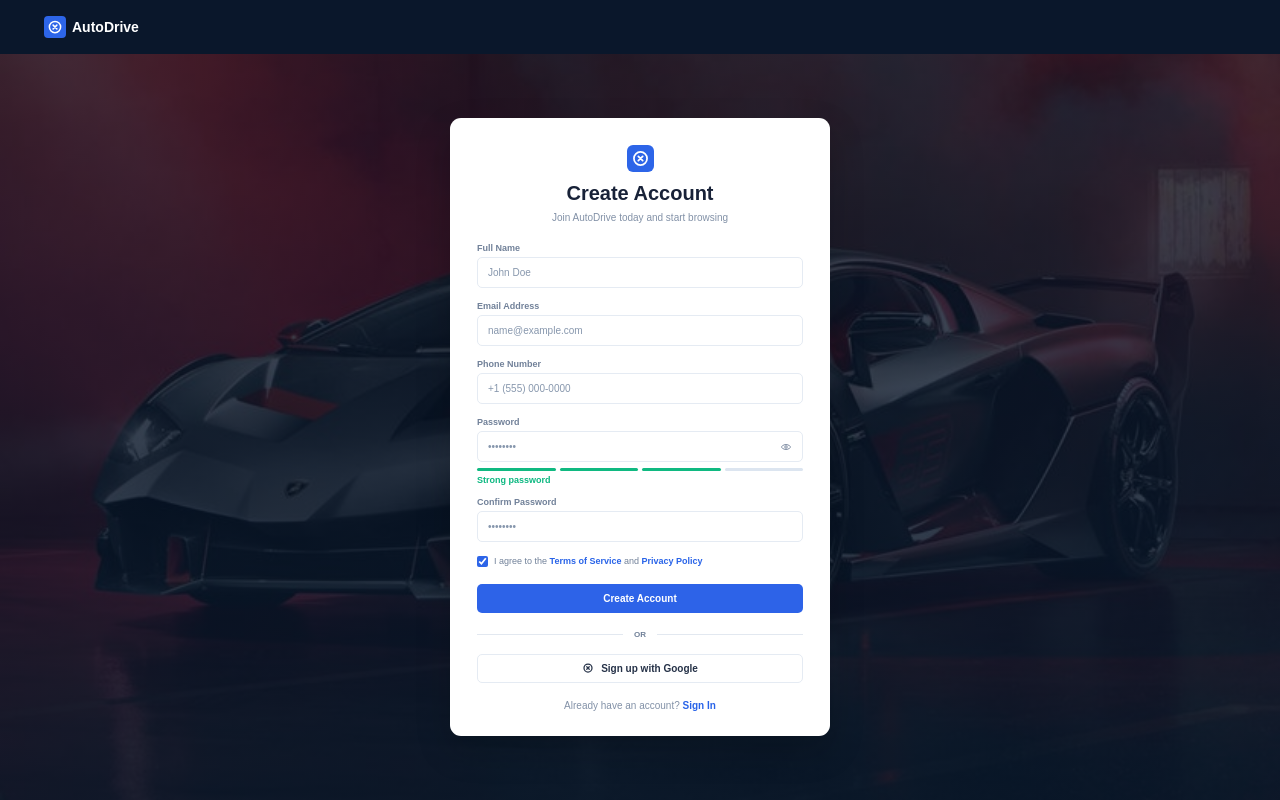
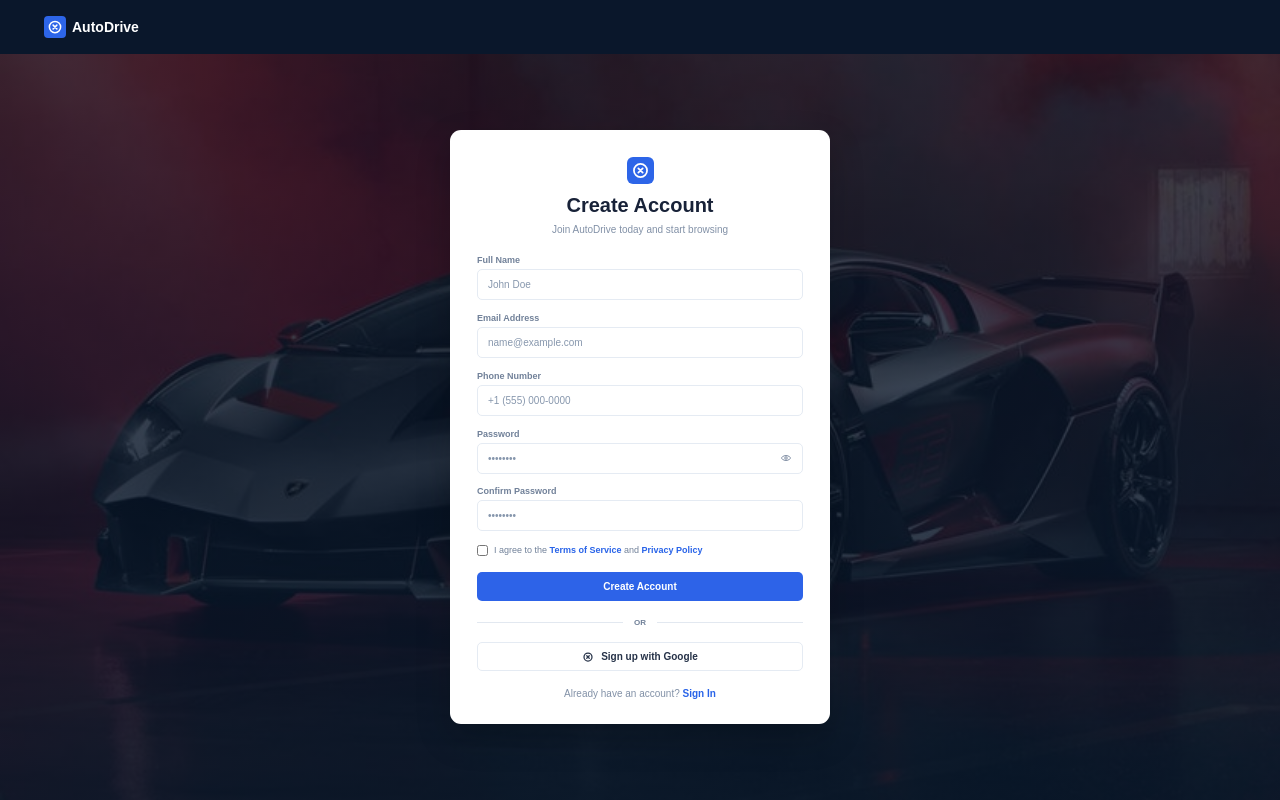
Before and after one commit to GiaKiet201205/FE-Showroom, an Angular app: page /sign-up in a window 1280 px wide. Built offline with nearby package versions, Linux system fonts and the light colour scheme.

Commit message:
change login into reactive form

```diff
--- a/src/app/features/auth/pages/sign-in/sign-in.component.html
+++ b/src/app/features/auth/pages/sign-in/sign-in.component.html
@@ -23,7 +23,7 @@
   </header>
 
   <main class="hero">
-    <section class="login-card" aria-labelledby="sign-in-title">
+    <form class="login-card" aria-labelledby="sign-in-title" [formGroup]="form" (ngSubmit)="submit()" novalidate>
       <span class="brand-mark card-mark" aria-hidden="true">
         <svg viewBox="0 0 24 24" fill="none">
           <circle
@@ -50,9 +50,11 @@
         <input
           id="email"
           type="email"
+          formControlName="email"
           autocomplete="email"
           placeholder="name@example.com"
         />
+        @if (emailInvalid) { <span class="field-error">Please enter a valid email address.</span> }
       </div>
 
       <div class="field password-field">
@@ -61,6 +63,7 @@
           <input
             id="password"
             [type]="showPassword ? 'text' : 'password'"
+            formControlName="password"
             autocomplete="current-password"
             placeholder="••••••••"
           />
@@ -87,16 +90,17 @@
             </svg>
           </button>
         </div>
+        @if (passwordInvalid) { <span class="field-error">Password must be at least 6 characters.</span> }
       </div>
 
       <div class="options">
         <label class="remember-me"
-          ><input type="checkbox" checked /> Remember me</label
+          ><input type="checkbox" formControlName="rememberMe" /> Remember me</label
         >
         <a routerLink="/forgot-password">Forgot Password?</a>
       </div>
 
-      <button class="sign-in-button" type="button">Sign In</button>
+      <button class="sign-in-button" type="submit">Sign In</button>
 
       <div class="divider"><span>OR</span></div>
 
@@ -123,6 +127,6 @@
       </button>
 
       <p class="signup">Don't have an account? <a routerLink="/sign-up">Sign Up</a></p>
-    </section>
+    </form>
   </main>
 </div>
--- a/src/app/features/auth/pages/sign-in/sign-in.component.scss
+++ b/src/app/features/auth/pages/sign-in/sign-in.component.scss
@@ -1,5 +1,7 @@
 @use '../../auth-page' as auth;
 @include auth.layout;
+
+.field-error { display: block; margin-top: 4px; color: #dc2626; font-size: 9px; }
 
 .card-mark { width: 27px; height: 27px; border-radius: 6px; }
 .card-mark svg { width: 21px; height: 21px; }
--- a/src/app/features/auth/pages/sign-in/sign-in.component.ts
+++ b/src/app/features/auth/pages/sign-in/sign-in.component.ts
@@ -1,13 +1,41 @@
-import { Component } from "@angular/core";
+import { Component, inject } from '@angular/core';
+import { FormBuilder, ReactiveFormsModule, Validators } from '@angular/forms';
 import { RouterLink } from '@angular/router';
 
 @Component({
     selector: 'app-sign-in',
-    imports: [RouterLink],
+    imports: [ReactiveFormsModule, RouterLink],
     templateUrl: './sign-in.component.html',
     styleUrl: './sign-in.component.scss'
 })
 
 export class SignInComponent {
+    private fb = inject(FormBuilder);
+
     showPassword = false;
+
+    form = this.fb.nonNullable.group({
+        email: ['', [Validators.required, Validators.email]],
+        password: ['', [Validators.required, Validators.minLength(6)]],
+        rememberMe: [true],
+    });
+
+    get emailInvalid(): boolean {
+        const control = this.form.controls.email;
+        return control.invalid && (control.dirty || control.touched);
+    }
+
+    get passwordInvalid(): boolean {
+        const control = this.form.controls.password;
+        return control.invalid && (control.dirty || control.touched);
+    }
+
+    submit(): void {
+        if (this.form.invalid) {
+            this.form.markAllAsTouched();
+            return;
+        }
+
+        // The user sign-in API flow has not been connected to this page yet.
+    }
 }
--- a/src/app/features/auth/pages/sign-up/sign-up.component.html
+++ b/src/app/features/auth/pages/sign-up/sign-up.component.html
@@ -9,7 +9,7 @@
   </header>
 
   <main class="hero">
-    <section class="auth-card" aria-labelledby="sign-up-title">
+    <form class="auth-card" aria-labelledby="sign-up-title" [formGroup]="form" (ngSubmit)="submit()" novalidate>
       <span class="brand-mark card-mark" aria-hidden="true">
         <svg viewBox="0 0 24 24" fill="none"><circle cx="12" cy="12" r="7.5" stroke="currentColor" stroke-width="2" /><path d="m9.5 9.5 5 5m0-5-5 5" stroke="currentColor" stroke-width="2" stroke-linecap="round" /></svg>
       </span>
@@ -18,40 +18,44 @@
 
       <div class="field">
         <label for="full-name">Full Name</label>
-        <input id="full-name" type="text" autocomplete="name" placeholder="John Doe" />
+        <input id="full-name" type="text" autocomplete="name" placeholder="John Doe" formControlName="fullName" />
+        @if (isInvalid('fullName')) { <span class="field-error">Please enter your full name.</span> }
       </div>
       <div class="field">
         <label for="email">Email Address</label>
-        <input id="email" type="email" autocomplete="email" placeholder="name@example.com" />
+        <input id="email" type="email" autocomplete="email" placeholder="name@example.com" formControlName="email" />
+        @if (isInvalid('email')) { <span class="field-error">Please enter a valid email address.</span> }
       </div>
       <div class="field">
         <label for="phone">Phone Number</label>
-        <input id="phone" type="tel" autocomplete="tel" placeholder="+1 (555) 000-0000" />
+        <input id="phone" type="tel" autocomplete="tel" placeholder="+1 (555) 000-0000" formControlName="phone" />
+        @if (isInvalid('phone')) { <span class="field-error">Please enter a valid phone number.</span> }
       </div>
       <div class="field password-field">
         <label for="password">Password</label>
         <div class="password-control">
-          <input id="password" [type]="showPassword ? 'text' : 'password'" autocomplete="new-password" placeholder="••••••••" />
+          <input id="password" [type]="showPassword ? 'text' : 'password'" autocomplete="new-password" placeholder="••••••••" formControlName="password" />
           <button class="visibility-button" type="button" (click)="showPassword = !showPassword" [attr.aria-label]="showPassword ? 'Hide password' : 'Show password'">
             <svg viewBox="0 0 24 24" fill="none" aria-hidden="true"><path d="M2.5 12s3.5-5 9.5-5 9.5 5 9.5 5-3.5 5-9.5 5-9.5-5-9.5-5Z" stroke="currentColor" stroke-width="1.8" stroke-linejoin="round" /><circle cx="12" cy="12" r="2.5" stroke="currentColor" stroke-width="1.8" /></svg>
           </button>
         </div>
-        <div class="strength-bars" aria-hidden="true"><span></span><span></span><span></span><span></span></div>
-        <p class="strength-label">Strong password</p>
+        @if (isInvalid('password')) { <span class="field-error">Password must be at least 6 characters.</span> }
       </div>
       <div class="field confirm-field">
         <label for="confirm-password">Confirm Password</label>
-        <input id="confirm-password" type="password" autocomplete="new-password" placeholder="••••••••" />
+        <input id="confirm-password" type="password" autocomplete="new-password" placeholder="••••••••" formControlName="confirmPassword" />
+        @if (confirmPasswordInvalid) { <span class="field-error">Passwords must match.</span> }
       </div>
 
-      <label class="terms"><input type="checkbox" checked /><span>I agree to the <a href="#">Terms of Service</a> and <a href="#">Privacy Policy</a></span></label>
-      <button class="primary-button" type="button">Create Account</button>
+      <label class="terms"><input type="checkbox" formControlName="acceptTerms" /><span>I agree to the <a href="#">Terms of Service</a> and <a href="#">Privacy Policy</a></span></label>
+      @if (isInvalid('acceptTerms')) { <span class="field-error terms-error">Please agree to the terms.</span> }
+      <button class="primary-button" type="submit">Create Account</button>
       <div class="divider"><span>OR</span></div>
       <button class="secondary-button" type="button">
         <svg viewBox="0 0 24 24" fill="none" aria-hidden="true"><circle cx="12" cy="12" r="8" stroke="currentColor" stroke-width="2.5" /><path d="m9.5 9.5 5 5m0-5-5 5" stroke="currentColor" stroke-width="2.5" stroke-linecap="round" /></svg>
         Sign up with Google
       </button>
       <p class="footer-link">Already have an account? <a routerLink="/sign-in">Sign In</a></p>
-    </section>
+    </form>
   </main>
 </div>
--- a/src/app/features/auth/pages/sign-up/sign-up.component.scss
+++ b/src/app/features/auth/pages/sign-up/sign-up.component.scss
@@ -1,5 +1,8 @@
 @use '../../auth-page' as auth;
 @include auth.layout;
+
+.field-error { display: block; margin-top: 4px; color: #dc2626; font-size: 9px; }
+.terms-error { margin: -10px 0 12px; text-align: left; }
 
 .card-mark { width: 27px; height: 27px; border-radius: 6px; }
 .card-mark svg { width: 21px; height: 21px; }
--- a/src/app/features/auth/pages/sign-up/sign-up.component.ts
+++ b/src/app/features/auth/pages/sign-up/sign-up.component.ts
@@ -1,12 +1,49 @@
-import { Component } from '@angular/core';
+import { Component, inject } from '@angular/core';
+import { AbstractControl, FormBuilder, ReactiveFormsModule, ValidationErrors, Validators } from '@angular/forms';
 import { RouterLink } from '@angular/router';
+
+function passwordsMatch(control: AbstractControl): ValidationErrors | null {
+  const password = control.get('password')?.value;
+  const confirmPassword = control.get('confirmPassword')?.value;
+  return password === confirmPassword ? null : { passwordMismatch: true };
+}
 
 @Component({
   selector: 'app-sign-up',
-  imports: [RouterLink],
+  imports: [ReactiveFormsModule, RouterLink],
   templateUrl: './sign-up.component.html',
   styleUrl: './sign-up.component.scss',
 })
 export class SignUpComponent {
+  private fb = inject(FormBuilder);
+
   showPassword = false;
+
+  form = this.fb.nonNullable.group({
+    fullName: ['', [Validators.required, Validators.minLength(2)]],
+    email: ['', [Validators.required, Validators.email]],
+    phone: ['', [Validators.required, Validators.pattern(/^\+?[0-9()\s-]{7,20}$/)]],
+    password: ['', [Validators.required, Validators.minLength(6)]],
+    confirmPassword: ['', Validators.required],
+    acceptTerms: [false, Validators.requiredTrue],
+  }, { validators: passwordsMatch });
+
+  isInvalid(field: 'fullName' | 'email' | 'phone' | 'password' | 'confirmPassword' | 'acceptTerms'): boolean {
+    const control = this.form.controls[field];
+    return control.invalid && (control.dirty || control.touched);
+  }
+
+  get confirmPasswordInvalid(): boolean {
+    const control = this.form.controls.confirmPassword;
+    return (control.invalid || this.form.hasError('passwordMismatch')) && (control.dirty || control.touched);
+  }
+
+  submit(): void {
+    if (this.form.invalid) {
+      this.form.markAllAsTouched();
+      return;
+    }
+
+    // The registration API flow has not been connected to this page yet.
+  }
 }
```
